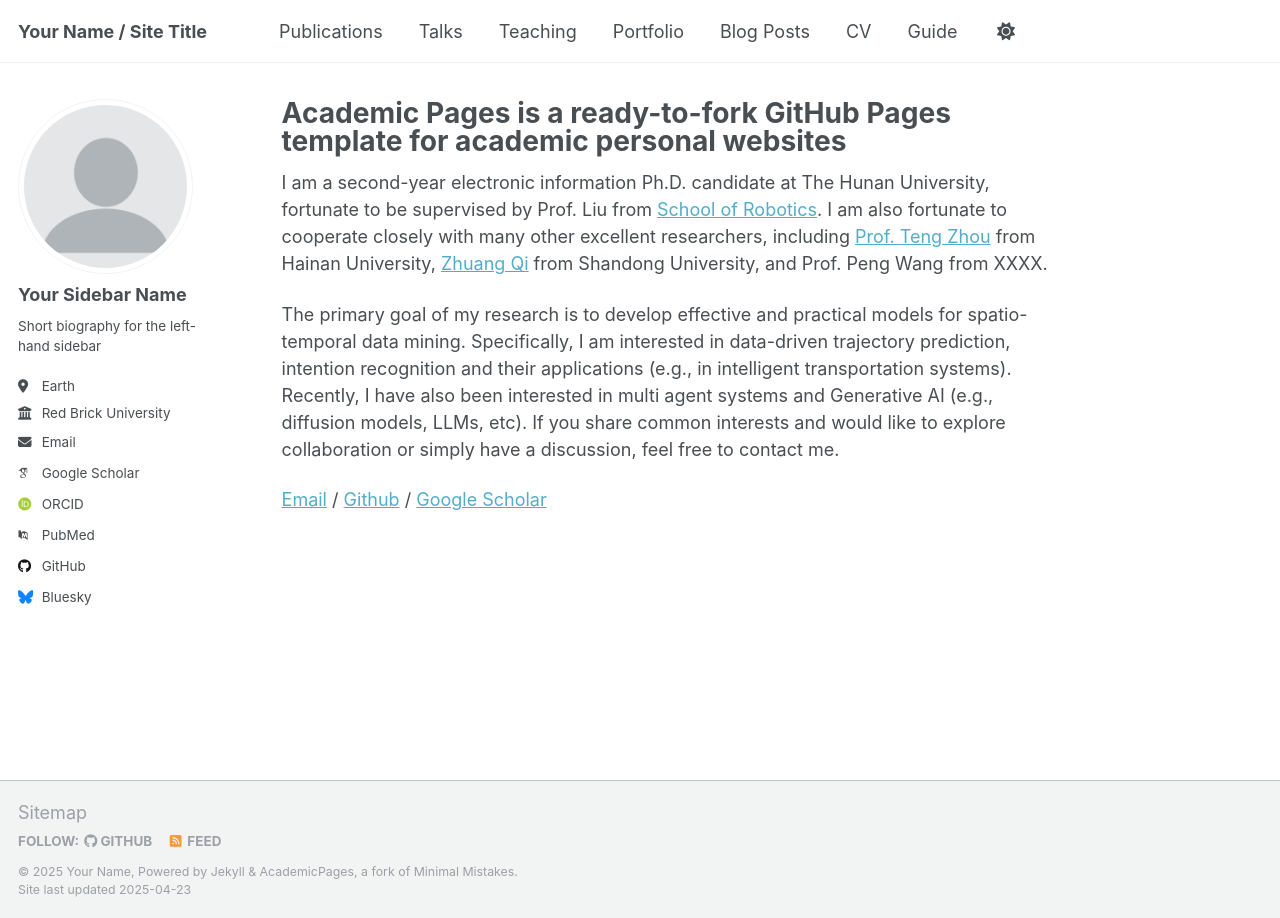
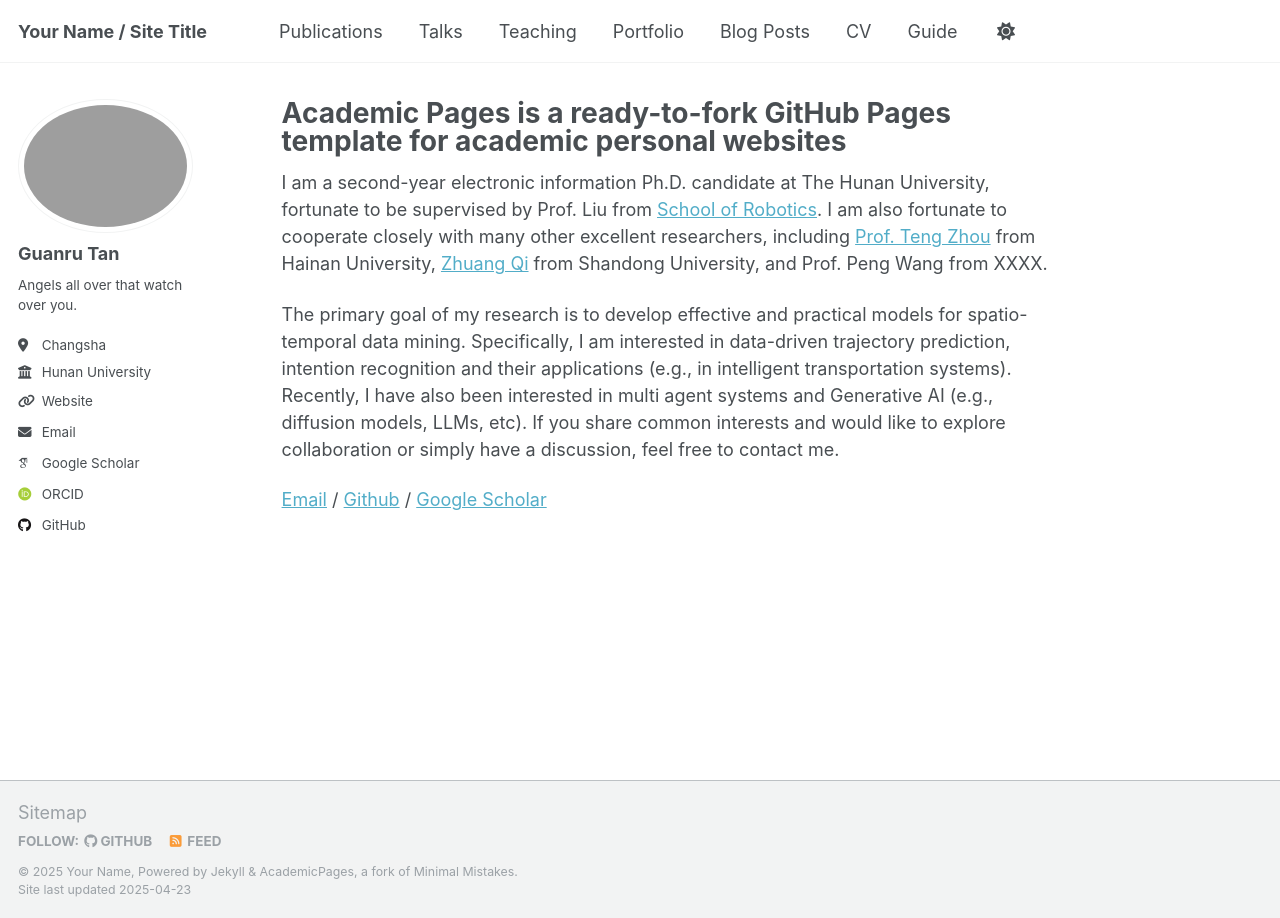
Before and after one commit to GuanruTan/guanrutan.github.io, a Jekyll site: the page built from _pages/about.md, in a window 1280 px wide. Built offline with Jekyll 4.4.1, drawn with Linux system fonts in a browser that asks for light colours; some web fonts are replaced.

Commit message:
Update _config.yml

```diff
--- a/_config.yml
+++ b/_config.yml
@@ -22,22 +22,22 @@ repository               : "academicpages/academicpages.github.io"
 #               Additional customization can be done by editing /_includes/author-profile.html
 author:
   # Biographic information
-  avatar           : "profile.png"
-  name             : "Your Sidebar Name"
+  avatar           : "me.png"
+  name             : "Guanru Tan"
   pronouns         : # example: "she/her"
-  bio              : "Short biography for the left-hand sidebar"
-  location         : "Earth"
-  employer         : "Red Brick University"
-  uri              : # URL
-  email            : "none@example.org"
+  bio              : "Angels all over that watch over you."
+  location         : "Changsha"
+  employer         : "Hunan University"
+  uri              : "https://guanrutan.github.io/"# URL
+  email            : "guanrutan@hnu.edu.cn"
 
   # Academic websites
   arxiv            : # URL - Update with the correct link to your profile
-  googlescholar    : "https://scholar.google.com/citations?user=PS_CX0AAAAAJ"
+  googlescholar    : "https://scholar.google.com/citations?user=6KgPlg4AAAAJ&hl=en"
   impactstory      : # URL
   orcid            : "http://orcid.org/yourorcidurl"
   semantic         : # URL
-  pubmed           : "https://www.ncbi.nlm.nih.gov/pubmed/?term=john+snow"
+  pubmed           : # URL
   researchgate     : # URL
   scopus           : # URL
 
@@ -45,12 +45,12 @@ author:
   bitbucket        : # Username - Update with your username on the site
   codepen          : # Username
   dribbble         : # Username
-  github           : "academicpages"
+  github           : "https://github.com/GuanruTan"
   kaggle           : # Username
   stackoverflow    : # User number or user number and name (i.e., use "1" or "1/jeff-atwood")
 
   # Social media
-  bluesky          : "bsky.app" # Replace this with you Bluesky username
+  bluesky          : # Replace this with you Bluesky username
   facebook         : # Username
   flickr           : # Username
   foursquare       : # Username
```
